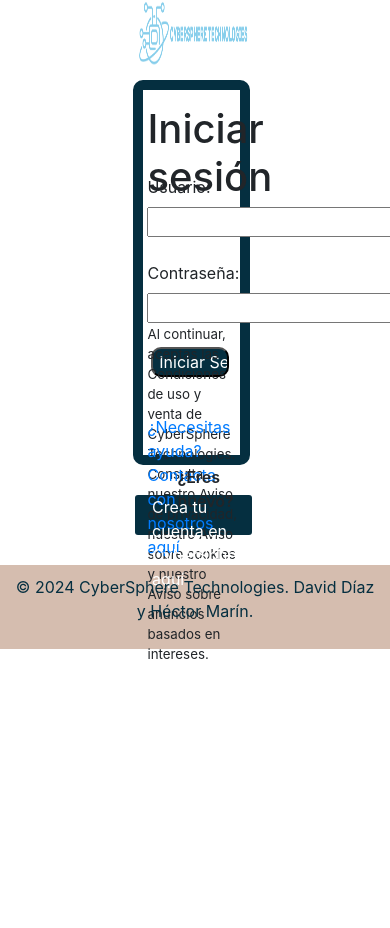
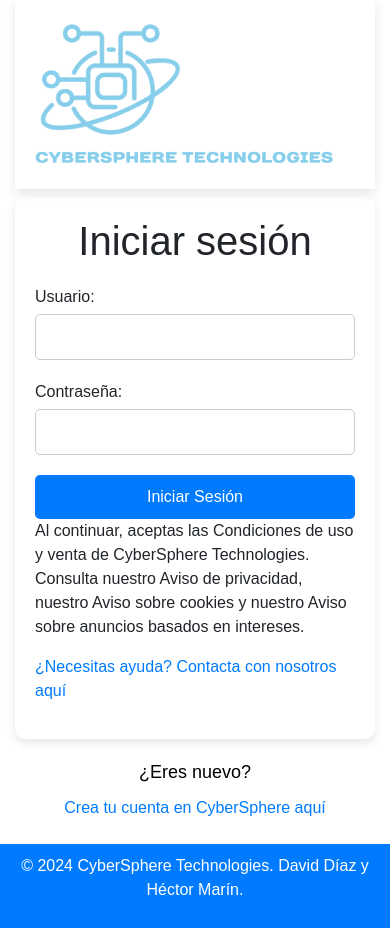
Before and after one commit to HMDDTFG/TFG_REPO, a PHP site: page /login.php in a window 390 px wide; the page is wider, and only the part inside the window is pictured. Before the commit the page ends 659 px from the top of that part, so only its background shows below. Run offline with PHP 8.4, Linux system fonts and the light colour scheme; some libraries are stand-ins or nearby versions.

Commit message:
Commit Siete
Login updated con responsive

```diff
--- /dev/null
+++ b/Login.css
@@ -0,0 +1,105 @@
+/* Estilos generales */
+body {
+    font-family: Arial, sans-serif;
+    margin: 0;
+    padding: 0;
+}
+
+/* Contenedor principal */
+.container {
+    display: flex;
+    flex-direction: column;
+    min-height: 100vh;
+}
+
+/* Cabecera */
+.header {
+    background-color: #ffffff;
+    padding: 20px;
+    box-shadow: 0px 4px 10px rgba(0, 0, 0, 0.1);
+}
+
+.logoemp {
+    width: 150px; /* Ajustado el tamaño del logo */
+    height: auto; /* Mantener la proporción */
+}
+
+.logonom {
+    width: 300px; /* Ajustado el tamaño del nombre de la empresa */
+    height: auto; /* Mantener la proporción */
+}
+
+/* Contenido */
+.content {
+    flex: 1;
+    display: flex;
+    justify-content: center;
+    align-items: center;
+    flex-direction: column; /* Alinear elementos verticalmente */
+}
+
+/* Formulario de inicio de sesión */
+.login-form {
+    max-width: 400px;
+    padding: 20px;
+    border-radius: 10px;
+    box-shadow: 0px 4px 10px rgba(0, 0, 0, 0.1);
+}
+
+.login-form h1 {
+    text-align: center;
+    margin-bottom: 20px;
+}
+
+.form-group {
+    margin-bottom: 20px;
+}
+
+.form-group label {
+    display: block;
+    margin-bottom: 5px;
+}
+
+.form-group input[type="text"],
+.form-group input[type="password"] {
+    width: 100%;
+    padding: 10px;
+    border: 1px solid #ccc;
+    border-radius: 5px;
+}
+
+.btn-login {
+    width: 100%;
+    padding: 10px;
+    border: none;
+    border-radius: 5px;
+    background-color: #007bff;
+    color: #fff;
+    cursor: pointer;
+    transition: background-color 0.3s ease;
+}
+
+.btn-login:hover {
+    background-color: #0056b3;
+}
+
+/* Pie de página */
+.footer {
+    background-color: #007bff;
+    color: #ffffff;
+    text-align: center;
+    padding: 10px;
+    width: 100%; /* Ajustar el ancho al 100% */
+}
+
+/* Eres nuevo */
+.eresnuevo {
+    text-align: center;
+    margin-top: 20px; /* Espacio entre el formulario y "Eres nuevo" */
+}
+
+.nuevotexto {
+    font-size: 18px; /* Ajustar el tamaño del texto */
+    color: #000; /* Cambiar el color a negro */
+    margin-bottom: 10px; /* Espacio inferior */
+}
--- a/login.php
+++ b/login.php
@@ -30,6 +30,7 @@ if ($_SERVER["REQUEST_METHOD"] == "POST") {
     }
 }
 ?>
+
 <!DOCTYPE html>
 <html lang="es">
 
@@ -37,60 +38,52 @@ if ($_SERVER["REQUEST_METHOD"] == "POST") {
     <meta charset="UTF-8">
     <meta name="viewport" content="width=device-width, initial-scale=1.0">
     <title>CyberSphere Technologies</title>
-    <link rel="stylesheet" href="index.css">
-    <link rel="stylesheet" href="login.css">
     <script src="https://kit.fontawesome.com/ce9416b376.js" crossorigin="anonymous"></script>
     <link rel="stylesheet" href="https://cdn.jsdelivr.net/npm/bootstrap@4.6.2/dist/css/bootstrap.min.css"
     integrity="sha384-xOolHFLEh07PJGoPkLv1IbcEPTNtaed2xpHsD9ESMhqIYd0nLMwNLD69Npy4HI+N" crossorigin="anonymous">
     <meta name="viewport" content="width=device-width, initial-scale=1, shrink-to-fit=no">
     <script src="index.js"></script>
+    <link rel="stylesheet" href="Login.css">
 
 </head>
 
 <body>
-    <div class="fondo_log">
-        <div class="cabecera_log">
+    <div class="container">
+        <div class="header">
             <a href="index.php"><img class="logoemp" src="./img/logo.png"><img class="logonom" src="./img/logo_nombre.png"></a>
         </div>
-        <div class="centro_log">
-            <div class="cabecera_cen">
-
-            </div>
-            <div class="titulo_log">
-                <h1 id="titlog">Iniciar sesión</h1>
-            </div>
-            <div class="divform_log">
-                <div class="form_log">
+        <div class="content">
+            <div class="login-form">
+                <h1>Iniciar sesión</h1>
                 <form action="login.php" method="post">
+                    <div class="form-group">
                         <label for="usuario">Usuario:</label>
                         <input type="text" id="usuario_login" name="usuario" required>
-                        <br><br>
+                    </div>
+                    <div class="form-group">
                         <label for="contraseña">Contraseña:</label>
                         <input type="password" id="contraseña_login" name="contraseña" required>
-                        <br><br>
-                        <input class="inputlog" type="submit" value="Iniciar Sesión">
+                    </div>
+                    <input class="btn-login" type="submit" value="Iniciar Sesión">
                 </form>
-                </div>
-            </div>
                 <div class="terms">
-                <p class="termstexto">Al continuar, aceptas las Condiciones de uso y venta de CyberSphere Technologies. Consulta nuestro Aviso de privacidad, nuestro Aviso sobre cookies y nuestro Aviso sobre anuncios basados en intereses.</p>
+                    <p>Al continuar, aceptas las Condiciones de uso y venta de CyberSphere Technologies. Consulta nuestro Aviso de privacidad, nuestro Aviso sobre cookies y nuestro Aviso sobre anuncios basados en intereses.</p>
                 </div>
                 <div class="help">
-                <p class="termstexto"><a href="contacto.php">¿Necesitas ayuda? Contacta con nosotros aquí</a></p>
+                    <p><a href="contacto.php">¿Necesitas ayuda? Contacta con nosotros aquí</a></p>
                 </div>
             </div>
             <div class="eresnuevo">
                 <p class="nuevotexto">¿Eres nuevo?</p>
             </div>
-        <a href="registro.php"><div class="registroboton">
+            <a href="registro.php">
+                <div class="registroboton">
                     <p class="textoregistro">Crea tu cuenta en CyberSphere aquí</p>
-        </div></a>
                 </div>
-
-
-
-
-    <footer>
+            </a>
+        </div>
+    </div>
+    <footer class="footer">
         <p>&copy; 2024 CyberSphere Technologies. David Díaz y Héctor Marín.</p>
     </footer>
 </body>
```
Lines whose indentation alone changed are shown as unchanged.
